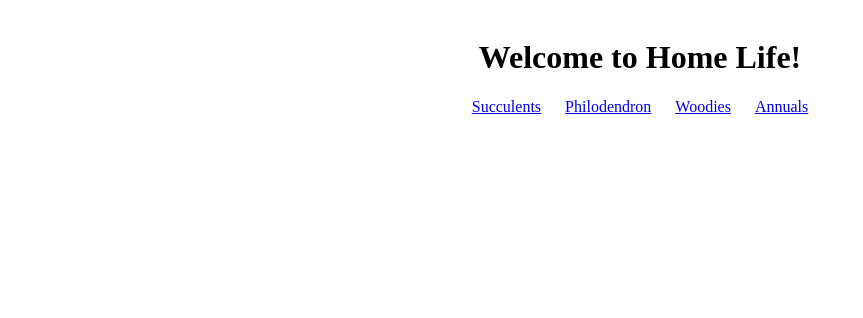
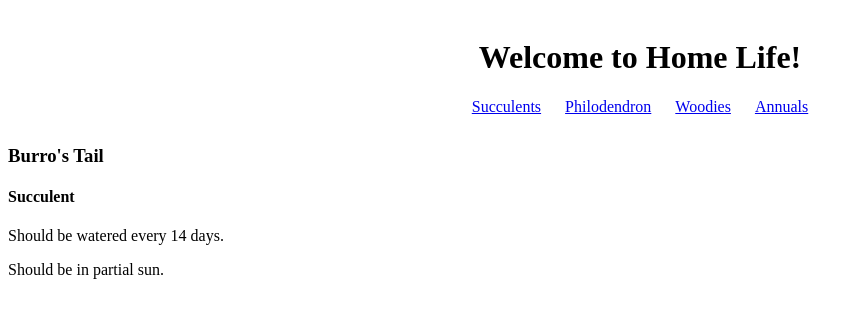
Before and after one commit to themanselmo/home-life, a plain HTML site: page index.html in a window 1280 px wide. Shown: the whole page, without its empty margins (0-863 px from the left). Drawn offline with Linux system fonts and the light colour scheme.

Commit message:
finished the basic structure of the index.js file, and rendered my first plant

```diff
--- a/src/js/index.js
+++ b/src/js/index.js
@@ -1,12 +1,84 @@
 const plants = [
     {
-        id: '',
-        name: '',
-        plantType: '',
-        img: '',
-        oftenToWater: '',
-        amtOfSun: '',
-    }
+        id: '1',
+        name: "Burro's Tail",
+        typeOfPlant: 'Succulent',
+        // img: '',
+        oftenToWater: 'every 14 days',
+        amtOfSun: 'partial sun',
+    },
+    // {
+    //     id: '',
+    //     name: '',
+    //     typeOfPlant: '',
+    //     img: '',
+    //     oftenToWater: '',
+    //     amtOfSun: '',
+    // },
+    // {
+    //     id: '',
+    //     name: '',
+    //     typeOfPlant: '',
+    //     img: '',
+    //     oftenToWater: '',
+    //     amtOfSun: '',
+    // },
+    // {
+    //     id: '',
+    //     name: '',
+    //     typeOfPlant: '',
+    //     img: '',
+    //     oftenToWater: '',
+    //     amtOfSun: '',
+    // },
+    // {
+    //     id: '',
+    //     name: '',
+    //     typeOfPlant: '',
+    //     img: '',
+    //     oftenToWater: '',
+    //     amtOfSun: '',
+    // },
+    // {
+    //     id: '',
+    //     name: '',
+    //     typeOfPlant: '',
+    //     img: '',
+    //     oftenToWater: '',
+    //     amtOfSun: '',
+    // },
+    // {
+    //     id: '',
+    //     name: '',
+    //     typeOfPlant: '',
+    //     img: '',
+    //     oftenToWater: '',
+    //     amtOfSun: '',
+    // },
+    // {
+    //     id: '',
+    //     name: '',
+    //     typeOfPlant: '',
+    //     img: '',
+    //     oftenToWater: '',
+    //     amtOfSun: '',
+    // },
+    // {
+    //     id: '',
+    //     name: '',
+    //     typeOfPlant: '',
+    //     img: '',
+    //     oftenToWater: '',
+    //     amtOfSun: '',
+    // },
+    // {
+    //     id: '',
+    //     name: '',
+    //     typeOfPlant: '',
+    //     img: '',
+    //     oftenToWater: '',
+    //     amtOfSun: '',
+    // }
 ];
 
 const plantBox = document.getElementById('content-container');
@@ -15,17 +87,28 @@ function renderPlant(plant) {
     let plantCard = document.createElement('div');
     plantCard.className = 'plant-card';
 
-    let plantImg = document.createElement('img');
-    plantImg.src = plant.img;
-    plantImg.alt = `Image of a ${plant.name}`;
+    // let plantImg = document.createElement('img');
+    // plantImg.src = plant.img;
+    // plantImg.alt = `Image of a ${plant.name}`;
 
     let plantName = document.createElement('h3');
     plantName.textContent = plant.name;
 
+    let plantType = document.createElement('h4');
+    plantType.textContent = plant.typeOfPlant;
+
     let waterInfo = document.createElement('p');
-    waterInfo.textContent = `Should be watered ${oftenToWater}.`;
+    waterInfo.textContent = `Should be watered ${plant.oftenToWater}.`;
 
+    let sunInfo = document.createElement('p');
+    sunInfo.textContent = `Should be in ${plant.amtOfSun}.`;
 
+    plantCard.append(plantName, plantType, waterInfo, sunInfo);
+    plantBox.append(plantCard);
+}
 
+function initAll() {
+    plants.forEach(renderPlant);
+}
 
-}
+initAll();
```
Also changed, not shown: index.html (+1 -3 lines).
